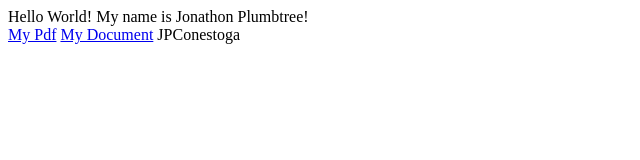
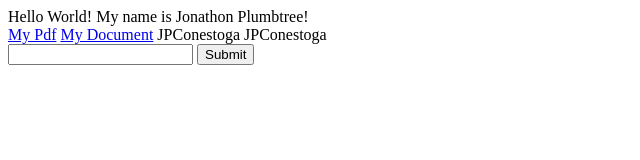
Before and after one commit to ECPapp/ECPapp.github.io, a plain HTML site: page index.html in a window 1280 px wide. Shown: the whole page, without its empty margins (0-640 px from the left). Drawn offline with Linux system fonts and the light colour scheme.

Commit message:
Update index.html

```diff
--- a/index.html
+++ b/index.html
@@ -35,6 +35,11 @@ Hello World! My name is Jonathon Plumbtree!
 
 
   <span id="Author">JPConestoga</span>
+<span id="Author">JPConestoga</span>
 
+<form id="kmForm">
+<input type="text" id="txtKilometers"></input>
+<input type="submit">
+</form>
 </body>
 </html>
```
